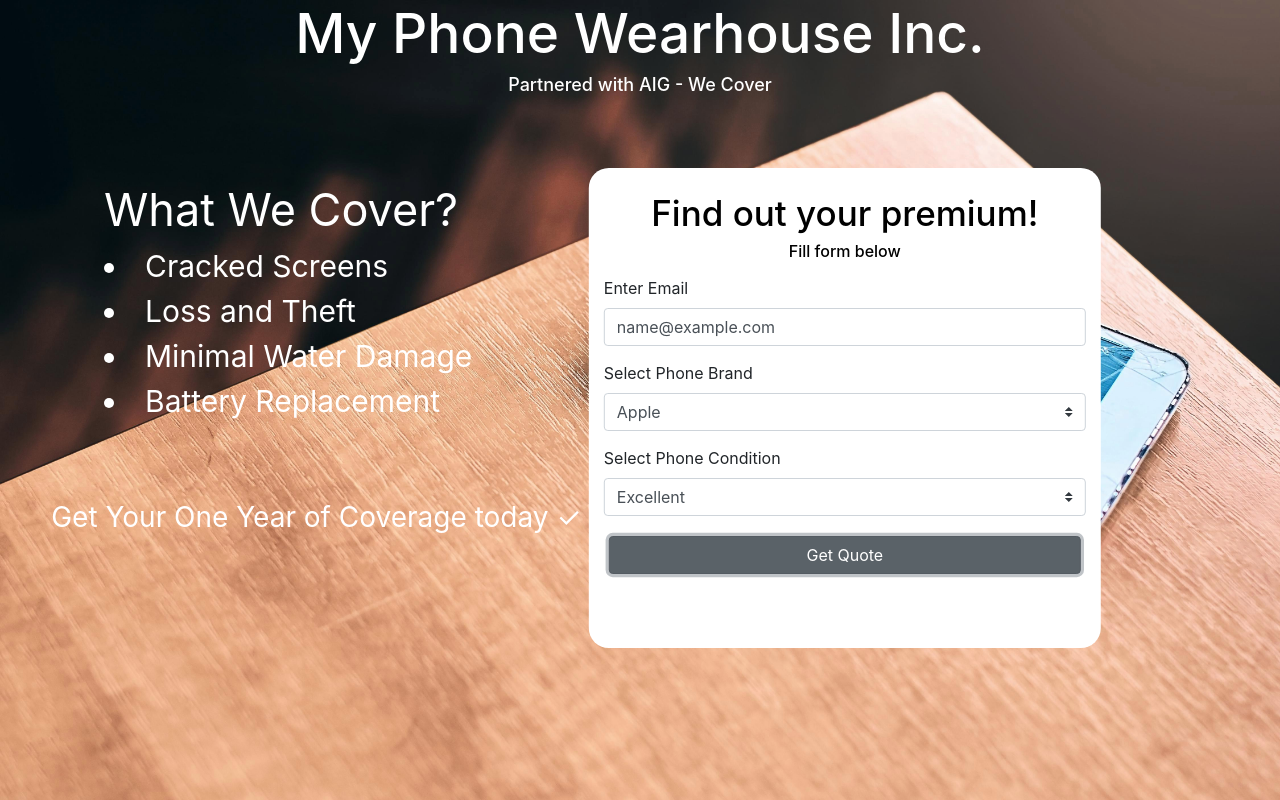
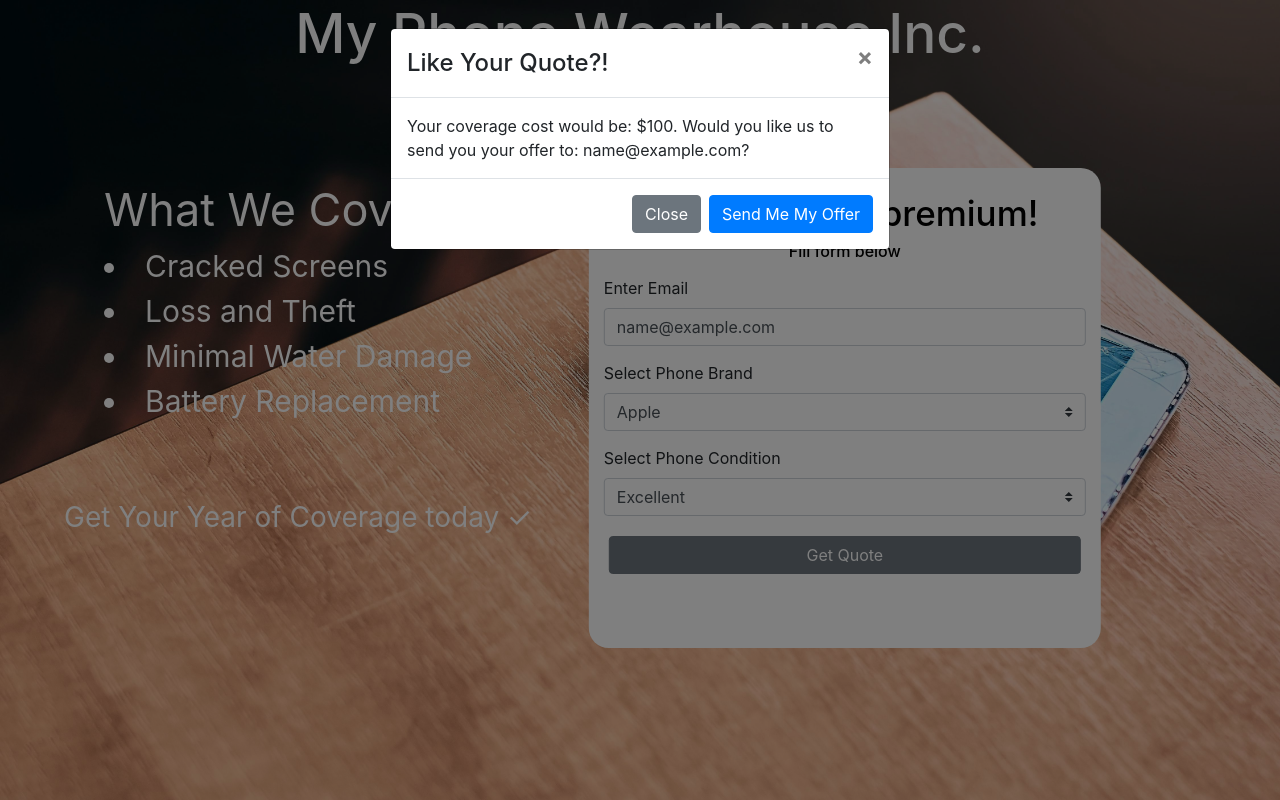
Before and after one commit to vivazavala/InsuranceApp, a React (Create React App) app in the folder InsuranceApp/frontEnd/: page / in a window 1280 px wide. Both pictures are taken after typing "name@example.com" into the empty fields and a click on the button "Get Quote". Built offline with nearby package versions, Linux system fonts and the light colour scheme.

Commit message:
Finished form calculations and added a pop up window to show the user the quote

```diff
--- a/InsuranceApp/frontEnd/src/App.js
+++ b/InsuranceApp/frontEnd/src/App.js
@@ -58,11 +58,9 @@
 
                 </ul>
 
-                <p style={{ color: 'white', fontSize: '28px', position: 'absolute', left: '4%', top: '62%' }}>
-                    Get Your One Year of Coverage today &#10003;</p>
+                <p style={{ color: 'white', fontSize: '28px', position: 'absolute', left: '5%', top: '62%' }}>
+                    Get Your Year of Coverage today &#10003;</p>
                     <FormPage />
-
-
 
      </div>
             </Router>
--- a/InsuranceApp/frontEnd/src/Components/FormPage.js
+++ b/InsuranceApp/frontEnd/src/Components/FormPage.js
@@ -1,7 +1,7 @@
 import React, { useState, useContext} from 'react';
 import "bootstrap/dist/css/bootstrap.min.css";
 import {
-    Form, Button
+    Form, Button, Modal
 } from 'react-bootstrap';
 
 
@@ -19,21 +19,25 @@
     const [phoneBrand, setPhoneBrand] = useState();
     const [phoneCondition, setPhoneCondition] = useState();
     const [email, setEmail] = useState();
+    const [total, setTotal] = useState();
+    const [show, setShow] = useState(false);
+    const handleClose = () => setShow(false);
+    const handleShow = () =>  setShow(true)
 
-    var total = 100;
 
     const submit = async (e) => {
         e.preventDefault();
+        var addUp = 100;
+        if (phoneBrand == "apple")
+            addUp = addUp + 25;
+        if (phoneCondition == "2")
+            addUp = addUp + 20;
+        if (phoneCondition == "3")
+            addUp = addUp + 40;
 
-        if (phoneBrand == "apple")
-            total = total + 25;
-        if (phoneCondition == "2")
-            total = total + 20;
-        if (phoneCondition == "3")
-            total = total + 40;
-
-
+        setTotal(addUp);
         console.log("Your coverage cost would be : $" +total + " would you like us to send you your offer to: "+email);
+        handleShow();
 
     };
 
@@ -76,6 +80,21 @@
                     <Button align="middle" variant="secondary" type="submit" block>
                         Get Quote
                             </Button>
+
+                    <Modal show={show} onHide={handleClose}>
+                        <Modal.Header closeButton>
+                            <Modal.Title>Like Your Quote?!</Modal.Title>
+                        </Modal.Header>
+                        <Modal.Body>Your coverage cost would be: ${total}. Would you like us to send you your offer to: {email}?</Modal.Body>
+                        <Modal.Footer>
+                            <Button variant="secondary" onClick={handleClose}>
+                                Close
+          </Button>
+                            <Button variant="primary" onClick={handleClose}>
+                                Send Me My Offer
+          </Button>
+                        </Modal.Footer>
+                    </Modal>
                 </Form.Group>
 
 
```
